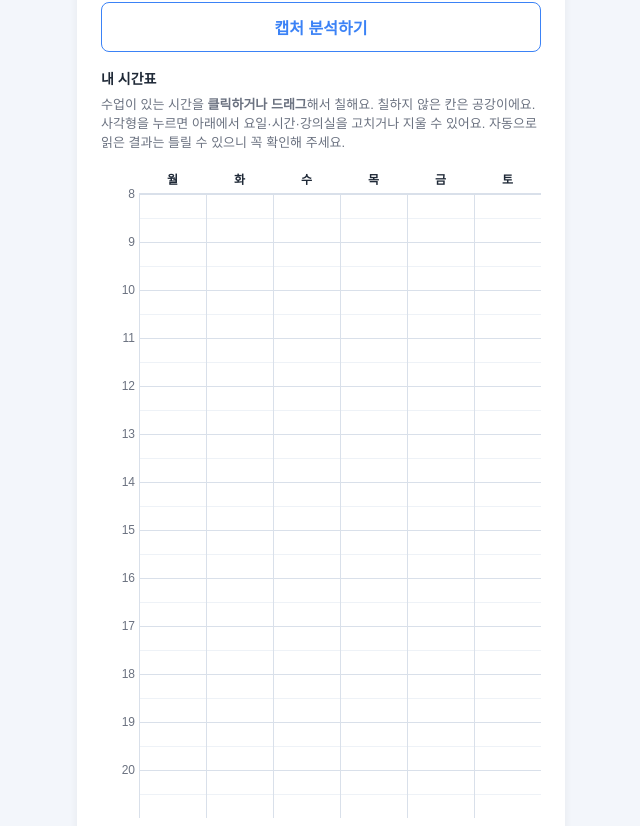
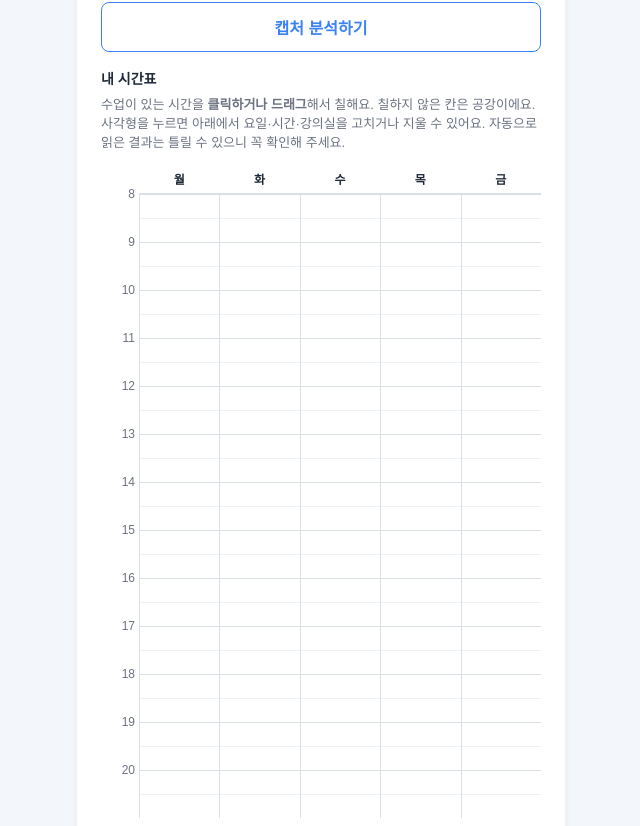
Before and after one commit to rlaxodlf/oss-Service-for-Recommending-Meeting-Locations, a plain HTML site: page frontend/schedule.html in a window 1280 px wide. Shown: the part 414-1240 px from the top of the page, without its empty margins (319-959 px from the left). Drawn offline with Linux system fonts and the light colour scheme.

Commit message:
fix: 코드 수정

```diff
--- a/backend/server.js
+++ b/backend/server.js
@@ -11,6 +11,8 @@ const PORT = process.env.PORT || 3000;
 
 app.use(cors());
 app.use(express.json());
+
+// 방 관리 API 연결
 app.use("/rooms", roomsRouter);
 app.use("/rooms", schedulesRouter);
 app.use("/rooms", slotsRouter);
@@ -26,10 +28,6 @@ app.get("/health", (req, res) => {
     res.json({ status: "ok" });
 });
 
-// 방 관리 API 연결
-app.use("/rooms", roomsRouter);
-app.use("/rooms", schedulesRouter);
-
 // 서버 오류 처리
 app.use((error, req, res, next) => {
     console.error(error);
--- a/frontend/api.js
+++ b/frontend/api.js
@@ -16,7 +16,7 @@ const IMAGE_TYPES = ["image/png", "image/jpeg"];
 
 // 시간표 JSON 형식 (필드 이름은 팀 합의 후 확정한다)
 //   { nickname, preferredTimes: ["오후"], classes: [{ day, start, end, room }] }
-const DAYS = ["월", "화", "수", "목", "금", "토"];
+const DAYS = ["월", "화", "수", "목", "금"];
 const PREFERRED_TIMES = ["오전", "오후", "저녁"];
 
 // 시간표 캡처 이미지를 서버로 보내 수업 목록을 받는다. 서버가 LLM으로 분석하며 결과를 저장하지는 않는다.
--- a/frontend/schedule.html
+++ b/frontend/schedule.html
@@ -10,7 +10,7 @@
     .checks input { width: auto; }
 
     /* ===== 시간표 격자 ===== */
-    .tt { --hour: 48px; display: grid; grid-template-columns: 38px repeat(6, 1fr); font-size: 12px; user-select: none; }
+    .tt { --hour: 48px; display: grid; grid-template-columns: 38px repeat(var(--days, 5), 1fr); font-size: 12px; user-select: none; }
     .tt-head { text-align: center; font-weight: bold; padding: 6px 0; border-bottom: 1px solid var(--border); }
     .tt-times { position: relative; }
     .tt-times span { position: absolute; right: 4px; transform: translateY(-50%); color: var(--muted); }
@@ -134,6 +134,9 @@
     const toMin = (t) => { const [h, m] = t.split(":").map(Number); return h * 60 + m; };
     const toTime = (m) => String(Math.floor(m / 60)).padStart(2, "0") + ":" + String(m % 60).padStart(2, "0");
     const minToPx = (m) => ((m - START_H * 60) / 60) * HOUR_PX;
+
+    // 요일 개수에 맞춰 격자의 열 수를 정한다 (CSS의 --days 변수)
+    tt.style.setProperty("--days", DAYS.length);
 
     // 격자 뼈대(요일 헤더, 시각 눈금, 요일별 칸)를 한 번만 생성한다
     tt.style.setProperty("--hour", HOUR_PX + "px");
```
